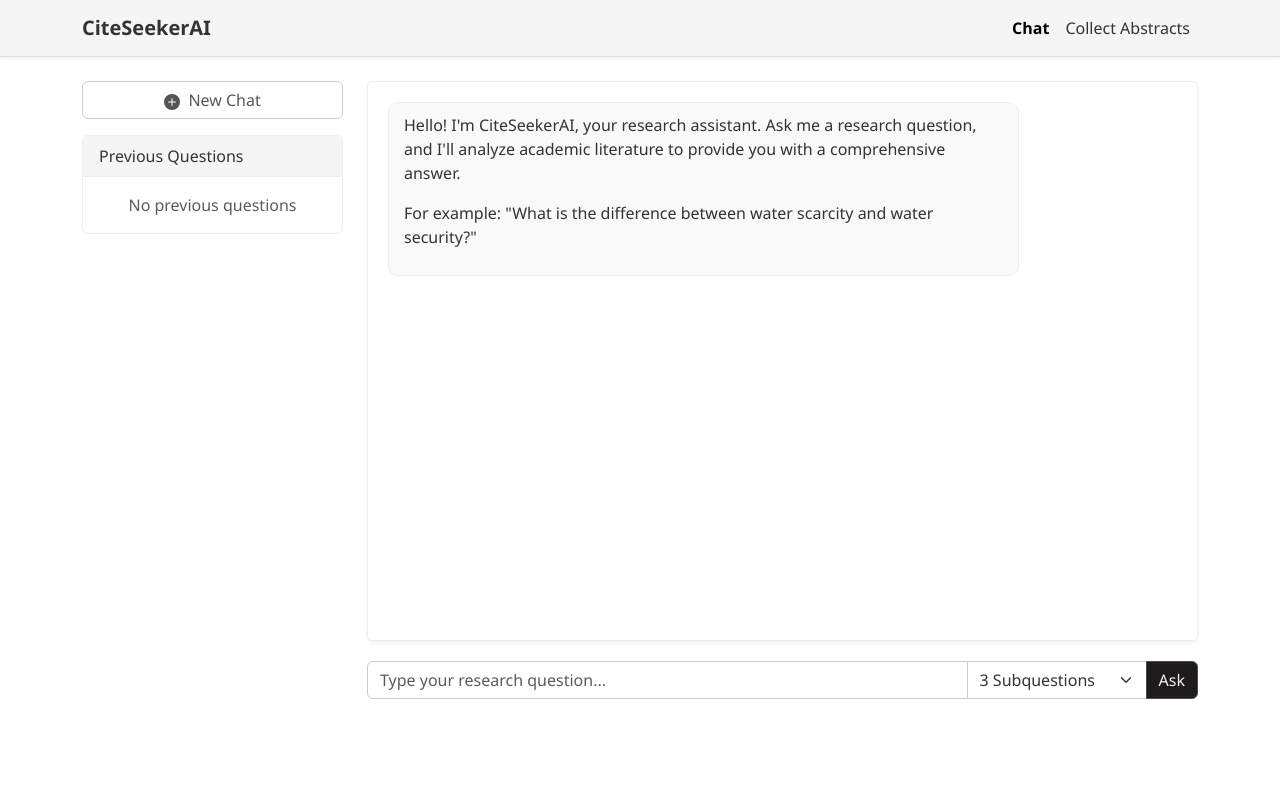
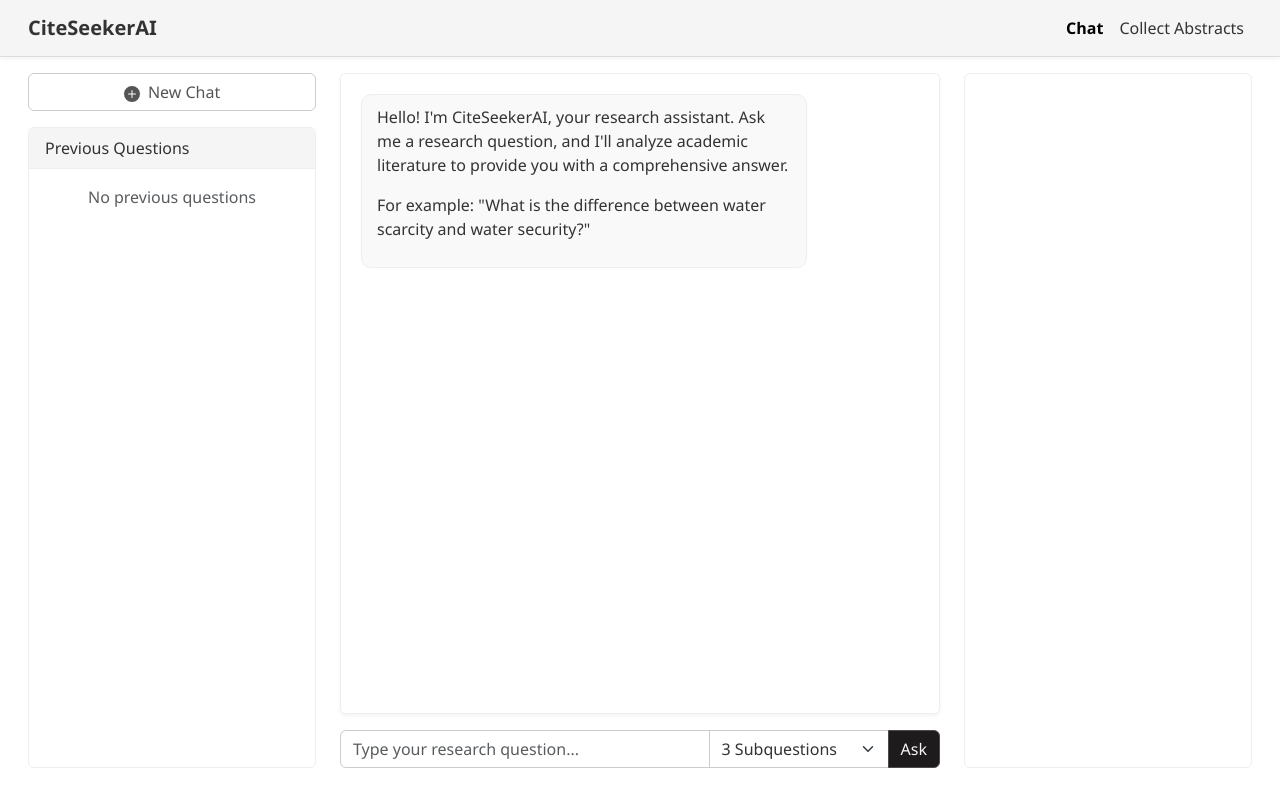
Before and after one commit to TBuskop/CiteSeekerAI, a Flask app: page / in a window 1280 px wide. Run offline with Flask 3, Linux system fonts and the light colour scheme.

Commit message:
Add subquery handling and outline feature to chat interface

```diff
--- a/src/web_interface/app.py
+++ b/src/web_interface/app.py
@@ -61,6 +61,20 @@ def process_research_question(job_id, question, subquestions_count=3):
 
         # Find the expected output file directly using job_id instead of finding latest
         output_file = os.path.join(OUTPUT_DIR, f"combined_answers_{job_id}.txt")
+        subqueries_file = os.path.join(OUTPUT_DIR, "query_specific", job_id, "subqueries.json")
+
+        subqueries_list = []
+        if os.path.exists(subqueries_file):
+            try:
+                with open(subqueries_file, 'r', encoding='utf-8') as f_sub:
+                    subqueries_data = json.load(f_sub)
+                    # Prefer 'subqueries' key, fallback to 'original_subqueries'
+                    if 'subqueries' in subqueries_data and isinstance(subqueries_data['subqueries'], list):
+                        subqueries_list = subqueries_data['subqueries']
+                    elif 'original_subqueries' in subqueries_data and isinstance(subqueries_data['original_subqueries'], list):
+                        subqueries_list = subqueries_data['original_subqueries']
+            except Exception as e_sub:
+                print(f"Error reading or parsing subqueries.json for job {job_id}: {e_sub}")
 
         if os.path.exists(output_file):
             with open(output_file, 'r', encoding='utf-8') as f:
@@ -71,7 +85,8 @@ def process_research_question(job_id, question, subquestions_count=3):
                 "question": question,
                 "answer": answer,
                 "timestamp": datetime.now().strftime("%Y-%m-%d %H:%M:%S"),
-                "file_path": output_file
+                "file_path": output_file,
+                "subqueries": subqueries_list
             }
 
             # Update job status
@@ -79,24 +94,27 @@ def process_research_question(job_id, question, subquestions_count=3):
             processing_jobs[job_id]["output_file"] = output_file
         else:
             # Fall back to finding the latest file if the expected file doesn't exist
-            output_file = find_latest_output_file()
+            # This fallback might not have associated subqueries easily, handle gracefully
+            print(f"Warning: Expected output file combined_answers_{job_id}.txt not found. Attempting fallback.")
+            output_file = find_latest_output_file() # This is a generic fallback
             if output_file:
                 with open(output_file, 'r', encoding='utf-8') as f:
                     answer = f.read()
 
-                # Store in chat history
+                # For fallback, subqueries might be harder to associate if job_id doesn't match file's implicit ID
+                # For simplicity, we might not have subqueries here or try to infer if possible
+                # For now, it will default to an empty list if subqueries_file for original job_id wasn't found
                 chat_history[job_id] = {
                     "question": question,
                     "answer": answer,
                     "timestamp": datetime.now().strftime("%Y-%m-%d %H:%M:%S"),
-                    "file_path": output_file
+                    "file_path": output_file,
+                    "subqueries": subqueries_list # This would be from the original job_id context
                 }
 
-                # Update job status
                 processing_jobs[job_id]["status"] = "Completed"
                 processing_jobs[job_id]["output_file"] = output_file
-                # Log the mismatch for debugging
-                print(f"Warning: Expected output file {job_id}.txt not found, using latest: {os.path.basename(output_file)}")
+                print(f"Warning: Used fallback output file {os.path.basename(output_file)} for job {job_id}")
             else:
                 processing_jobs[job_id]["status"] = "Error"
                 processing_jobs[job_id]["error"] = "Output file not found"
@@ -235,11 +253,32 @@ def job_status(job_id):
 def get_result(job_id):
     """Get the result of a completed job"""
     if job_id in chat_history:
+        history_item = chat_history[job_id]
+        subqueries_list = history_item.get("subqueries", [])
+
+        # If subqueries are not in chat_history (e.g. older history items before this change),
+        # try to load them from the subqueries.json file directly.
+        if not subqueries_list:
+            subqueries_file = os.path.join(OUTPUT_DIR, "query_specific", job_id, "subqueries.json")
+            if os.path.exists(subqueries_file):
+                try:
+                    with open(subqueries_file, 'r', encoding='utf-8') as f_sub:
+                        subqueries_data = json.load(f_sub)
+                        if 'subqueries' in subqueries_data and isinstance(subqueries_data['subqueries'], list):
+                            subqueries_list = subqueries_data['subqueries']
+                        elif 'original_subqueries' in subqueries_data and isinstance(subqueries_data['original_subqueries'], list):
+                             subqueries_list = subqueries_data['original_subqueries']
+                        # Update chat_history entry if we just loaded them
+                        chat_history[job_id]["subqueries"] = subqueries_list
+                except Exception as e_sub:
+                    print(f"Error reading or parsing subqueries.json for job {job_id} during get_result: {e_sub}")
+
         return jsonify({
             "status": "success",
-            "question": chat_history[job_id]["question"],
-            "answer": chat_history[job_id]["answer"],
-            "timestamp": chat_history[job_id]["timestamp"]
+            "question": history_item["question"],
+            "answer": history_item["answer"],
+            "timestamp": history_item["timestamp"],
+            "subqueries": subqueries_list
         })
 
     return jsonify({"status": "not_found"})
--- a/src/web_interface/static/css/styles.css
+++ b/src/web_interface/static/css/styles.css
@@ -1,11 +1,20 @@
 /* CiteSeekerAI Web Interface Styles */
 
 /* Base Styles */
+html, body {
+    height: 100%;
+    margin: 0;
+    padding: 0;
+}
+
 body {
     font-family: 'Segoe UI', Tahoma, Geneva, Verdana, sans-serif;
     background-color: #ffffff; /* Main content background: White */
     color: #333333; /* Default text color: Dark Gray */
-    padding-bottom: 50px;
+    display: flex;
+    flex-direction: column;
+    padding: 1rem;
+    box-sizing: border-box;
 }
 
 /* Navbar */
@@ -13,6 +22,10 @@ body {
     background-color: #f5f5f5; /* Secondary background: Light Gray */
     box-shadow: 0 2px 4px rgba(0,0,0,0.05);
     border-bottom: 1px solid #dddddd;
+    margin: -1rem -1rem 1rem -1rem; /* Offset body padding to go full width */
+    padding-left: 1rem;
+    padding-right: 1rem;
+    flex-shrink: 0;
 }
 
 .navbar-brand {
@@ -29,15 +42,51 @@ body {
     font-weight: bold;
 }
 
+/* Main Content Layout */
+.main-content-area {
+    flex: 1;
+    display: flex;
+    flex-direction: column;
+    min-height: 0; /* Allows flex children to shrink below their content size */
+    overflow: hidden; /* Prevents scrollbars on the container */
+}
+
+.main-content-area > .row {
+    flex: 1;
+    min-height: 0; /* Allows the row to shrink */
+}
+
+.col-md-3, .col-md-6 {
+    height: 100%;
+    display: flex;
+    flex-direction: column;
+    min-height: 0; /* Allows columns to shrink */
+}
+
+/* Card Layout */
+.card {
+    margin-bottom: 1rem;
+}
+
+.card.flex-grow-1 {
+    overflow: hidden; /* Hide overflow */
+    display: flex;
+    flex-direction: column;
+}
+
+.card-body.flex-grow-1 {
+    overflow: hidden;
+    display: flex;
+    flex-direction: column;
+}
+
 /* Chat Container */
 .chat-container {
-    height: 70vh;
     overflow-y: auto;
     padding: 20px;
     background-color: #ffffff; /* White background */
     border-radius: 5px;
     box-shadow: 0 2px 4px rgba(0,0,0,0.05);
-    margin-bottom: 20px;
     border: 1px solid #eeeeee;
 }
 
@@ -104,6 +153,10 @@ pre {
 }
 
 /* History items */
+#history-list {
+    overflow-y: auto;
+}
+
 .history-item {
     cursor: pointer;
     padding: 10px;
@@ -113,6 +166,21 @@ pre {
 
 .history-item:hover {
     background-color: #f9f9f9; /* Very light gray on hover */
+}
+
+/* Outline Container */
+#outline-container {
+    overflow: hidden;
+}
+
+#outline-container ul.list-group {
+    overflow-y: auto;
+    flex: 1;
+}
+
+.outline-link {
+    text-decoration: none;
+    color: #6da2df; /* Bootstrap primary blue for links */
 }
 
 /* Markdown content */
@@ -141,12 +209,25 @@ pre {
 /* Responsive adjustments */
 @media (max-width: 768px) {
     .chat-container {
-        height: 60vh;
+        min-height: 300px; /* Minimum height on mobile */
     }
 
     .user-message,
     .assistant-message {
         max-width: 90%;
+    }
+
+    .main-content-area > .row {
+        flex-direction: column;
+    }
+
+    .col-md-3, .col-md-6 {
+        width: 100%;
+        margin-bottom: 1rem;
+    }
+
+    .card.flex-grow-1 {
+        min-height: 300px; /* Set a minimum height for cards on mobile */
     }
 }
 
--- a/src/web_interface/templates/index.html
+++ b/src/web_interface/templates/index.html
@@ -7,8 +7,8 @@
     <link href="https://cdn.jsdelivr.net/npm/bootstrap@5.3.0-alpha1/dist/css/bootstrap.min.css" rel="stylesheet">    <link href="/static/css/styles.css" rel="stylesheet">
 </head>
 <body>
-    <nav class="navbar navbar-expand-lg mb-4">
-        <div class="container">
+    <nav class="navbar navbar-expand-lg">
+        <div class="container-fluid">
             <a class="navbar-brand" href="/">CiteSeekerAI</a>
             <button class="navbar-toggler" type="button" data-bs-toggle="collapse" data-bs-target="#navbarNav">
                 <span class="navbar-toggler-icon"></span>
@@ -25,10 +25,10 @@
         </div>
     </nav>
 
-    <div class="container">
-        <div class="row">
-            <div class="col-md-3">
-                <div class="mb-3">
+    <div class="container-fluid main-content-area">
+        <div class="row flex-grow-1">
+            <div class="col-md-3 d-flex flex-column">
+                <div class="mb-3 flex-shrink-0">
                     <button class="btn btn-outline-secondary w-100" id="new-chat-btn">
                         <svg xmlns="http://www.w3.org/2000/svg" width="16" height="16" fill="currentColor" class="bi bi-plus-circle-fill me-1" viewBox="0 0 16 16">
                             <path d="M16 8A8 8 0 1 1 0 8a8 8 0 0 1 16 0zM8.5 4.5a.5.5 0 0 0-1 0v3h-3a.5.5 0 0 0 0 1h3v3a.5.5 0 0 0 1 0v-3h3a.5.5 0 0 0 0-1h-3v-3z"/>
@@ -36,12 +36,12 @@
                         New Chat
                     </button>
                 </div>
-                <div class="card mb-4">
+                <div class="card flex-grow-1 d-flex flex-column">
                     <div class="card-header">
                         Previous Questions
                     </div>
-                    <div class="card-body p-0">
-                        <div id="history-list" style="max-height: 70vh; overflow-y: auto;">
+                    <div class="card-body p-0 flex-grow-1 d-flex flex-column">
+                        <div id="history-list" class="flex-grow-1 overflow-auto">
                             {% if chat_history %}
                                 {% for job_id, chat in chat_history.items() %}
                                 <div class="history-item" data-job-id="{{ job_id }}">
@@ -59,15 +59,15 @@
                 </div>
             </div>
 
-            <div class="col-md-9">
-                <div class="chat-container" id="chat-container">
+            <div class="col-md-6 d-flex flex-column">
+                <div class="chat-container flex-grow-1 mb-3" id="chat-container">
                     <div class="assistant-message">
                         <p>Hello! I'm CiteSeekerAI, your research assistant. Ask me a research question, and I'll analyze academic literature to provide you with a comprehensive answer.</p>
                         <p>For example: "What is the difference between water scarcity and water security?"</p>
                     </div>
                 </div>
 
-                <form id="question-form" class="mb-4">
+                <form id="question-form" class="mb-3 flex-shrink-0">
                     <div class="input-group">
                         <input type="text" id="question-input" class="form-control" placeholder="Type your research question..." required>
                         <select id="subquestions-count" class="form-select" style="max-width: 180px;">
@@ -86,11 +86,17 @@
                     </div>
                 </form>
 
-                <div id="status-container" class="alert alert-info d-none">
+                <div id="status-container" class="alert alert-info d-none flex-shrink-0 mb-3">
                     <span id="status-text">Processing your question...</span>
                     <div class="progress mt-2">
                         <div id="progress-bar" class="progress-bar progress-bar-striped progress-bar-animated" role="progressbar" style="width: 0%"></div>
                     </div>
+                </div>
+            </div>
+
+            <div class="col-md-3 d-flex flex-column">
+                <div id="outline-container" class="card flex-grow-1 d-flex flex-column">
+
                 </div>
             </div>
         </div>
```
Also changed, not shown: src/web_interface/static/js/chat.js (+112 -4 lines).
